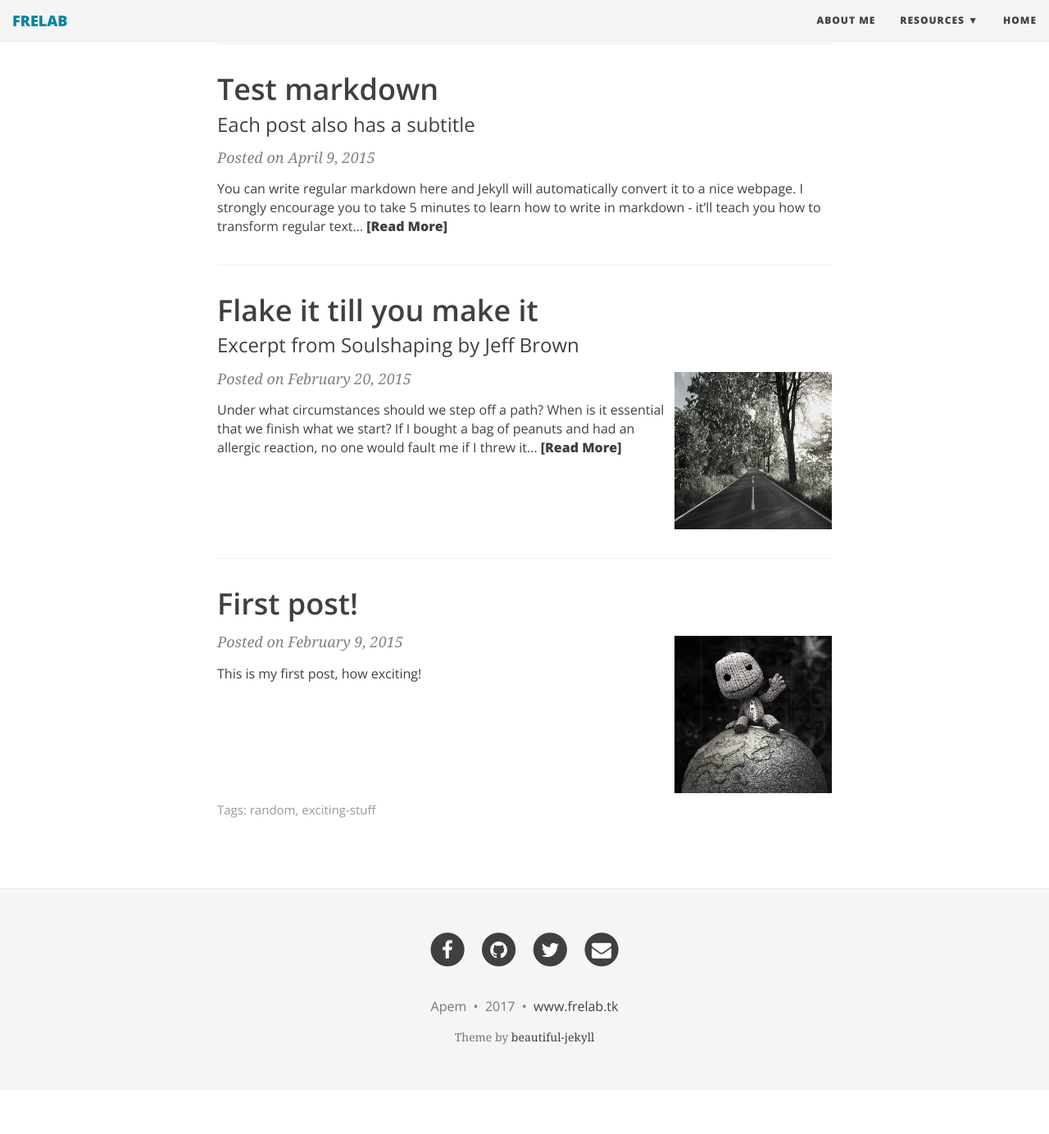
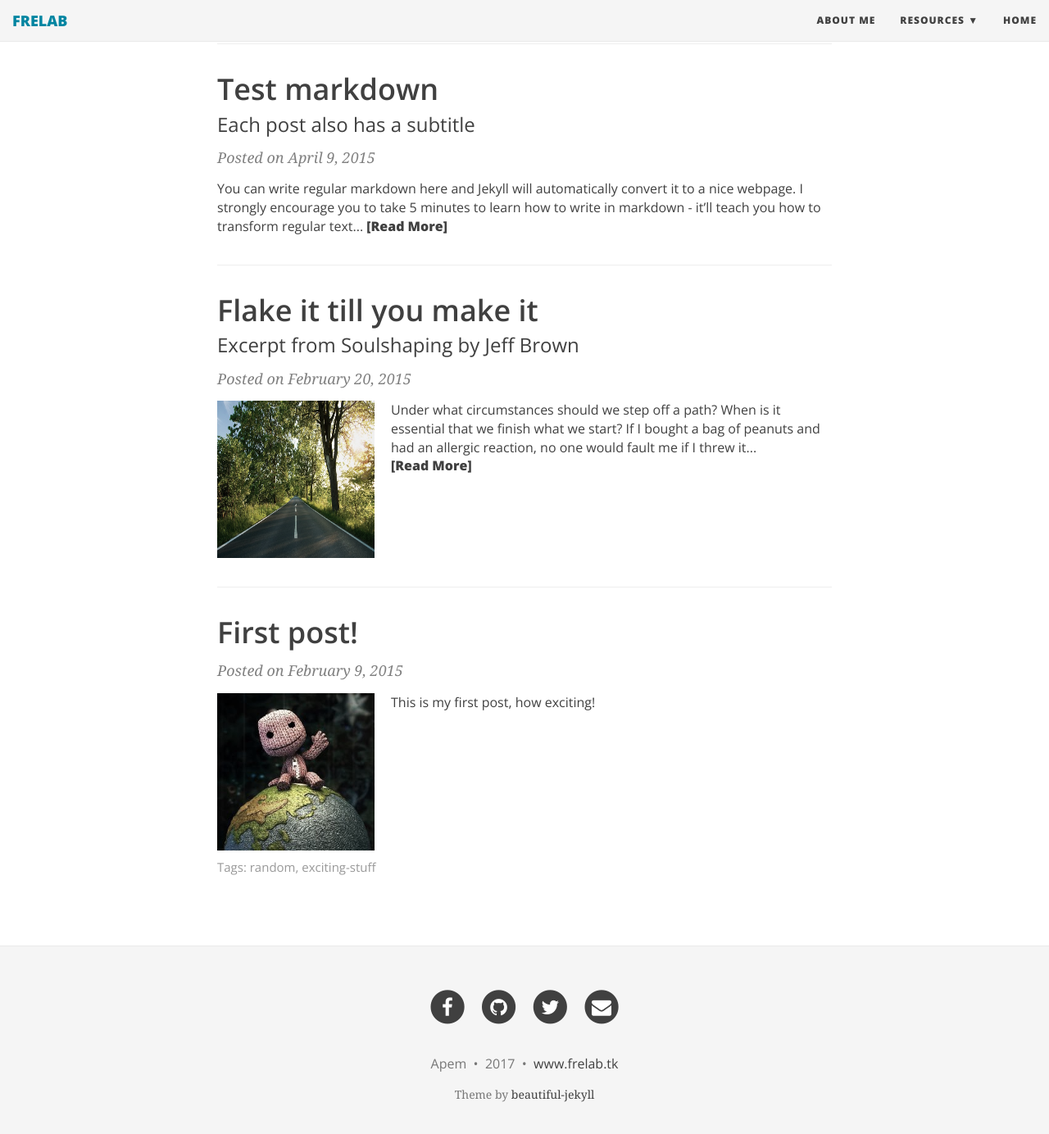
Before and after one commit to apemix/apemix.github.io, a Jekyll site: the page built from index.html, in a window 1280 px wide and 1400 px high, scrolled down 481 px. Shown: the top 1384 px of the window at 82% size. Built offline with Jekyll 4.4.1, drawn with Linux system fonts in a browser that asks for light colours; nearby versions of some CDN libraries; the list of posts is cut into pages by our own code; before the commit the page ends 1811 px from its top, so only the background shows below that.

Commit message:
Update main.css

```diff
--- a/css/main.css
+++ b/css/main.css
@@ -350,11 +350,11 @@ footer .theme-by {
   width: 100%;
 }
 .post-image {
-  float: right;
+  float: left;
   height: 192px;
   width: 192px;
-  margin-top: -35px;
-  filter: grayscale(90%);
+  filter: grayscale(40%);
+  margin-right: 20px;
 }
 .post-image:hover {
   filter: grayscale(0%);
```
